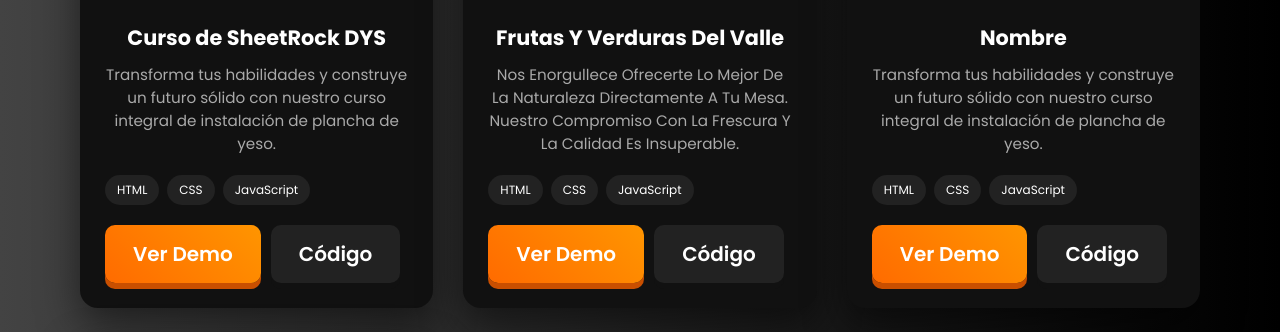
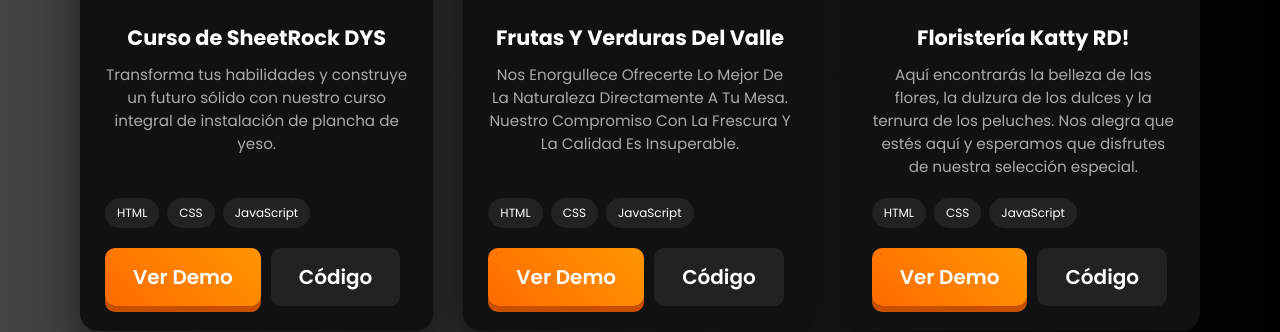
Before and after one commit to AntonioAdolfo27/mi-portafolio, a plain HTML site: page index.html in a window 1280 px wide. Shown: the part 2718-3050 px from the top of the page. Drawn offline with Linux system fonts and the light colour scheme.

Commit message:
Fix HTML structure and add missing elements

```diff
--- a/index.html
+++ b/index.html
@@ -253,11 +253,11 @@
         <!-- Proyecto 3 -->
         <div class="project-card">
             <div class="project-image">
-                <img src="imagen" alt="Proyecto 3">
+                <img src="imagen de pagina3.jpeg" alt="Proyecto 3">
             </div>
             <div class="project-content">
-                <h3>Nombre</h3>
-                <p>Transforma tus habilidades y construye un futuro sólido con nuestro curso integral de instalación de plancha de yeso.</p>
+                <h3>Floristería Katty RD!</h3>
+                <p>Aquí encontrarás la belleza de las flores, la dulzura de los dulces y la ternura de los peluches. Nos alegra que estés aquí y esperamos que disfrutes de nuestra selección especial.</p>
                 <div class="project-tech">
                     <span>HTML</span>
                     <span>CSS</span>
```
